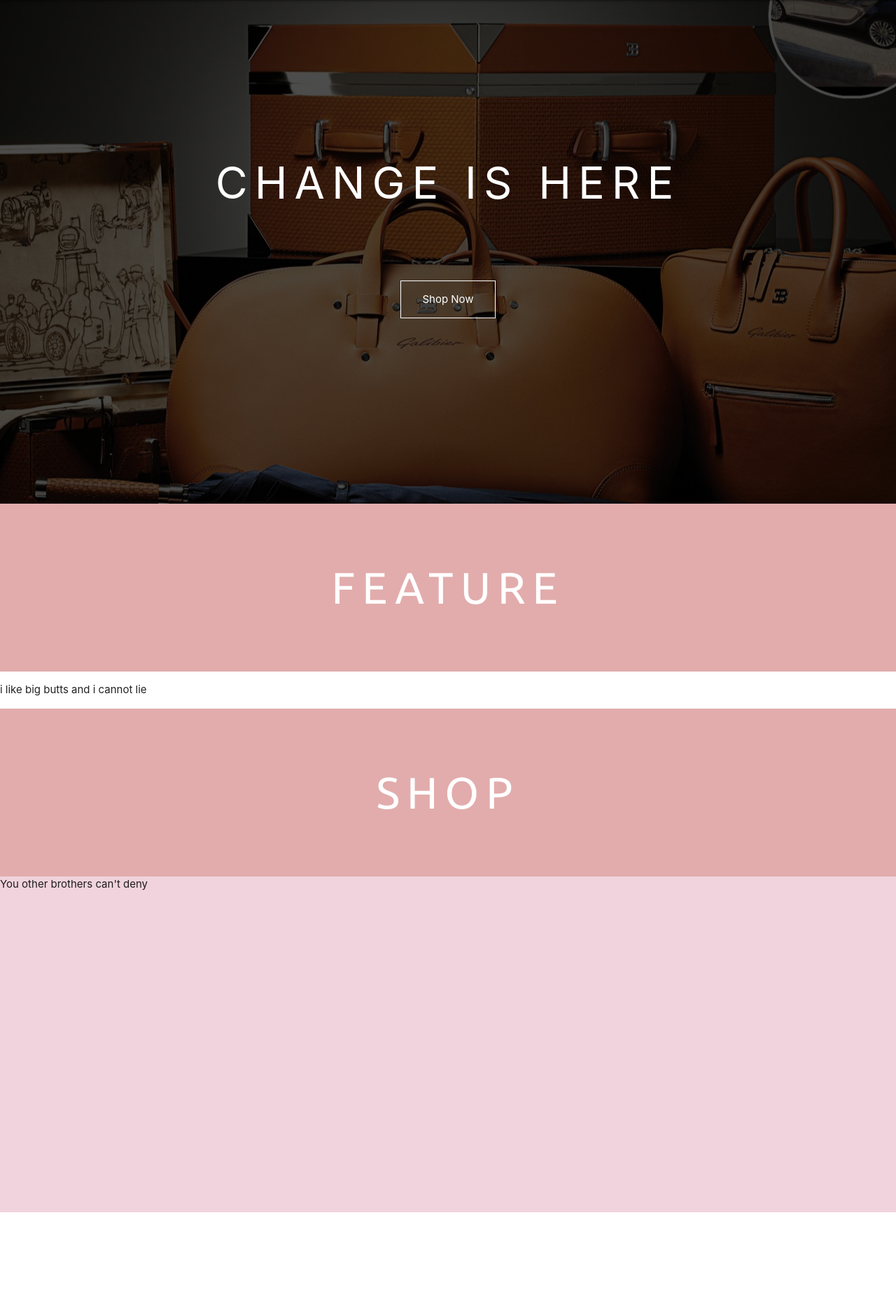
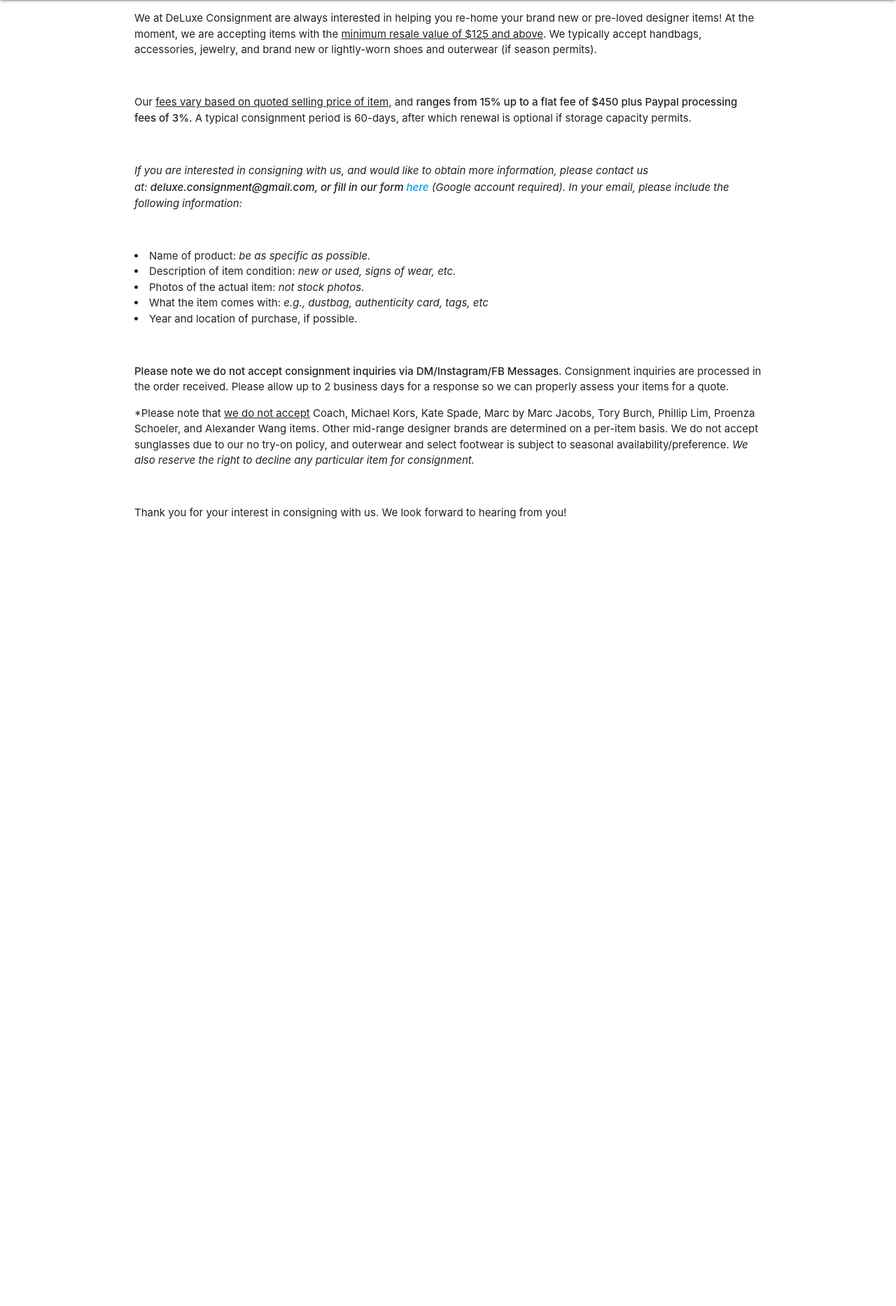
Before and after one commit to LemonFace0309/Deluxe-Consignment, a Django app: page /consign in a window 1280 px wide. Shown: the part 128-1995 px from the top of the page at 70% size. After the commit the page ends 870 px from the top, so only its background shows below. Run offline with Django 3.2, Linux system fonts and the light colour scheme; parts of the project's set-up code (start-up, migrations or seed data) failed here and were passed over; some libraries are stand-ins or nearby versions.

Commit message:
consign page

```diff
--- a/Deluxe_Consignment/store/templates/store/consign.html
+++ b/Deluxe_Consignment/store/templates/store/consign.html
@@ -3,20 +3,54 @@
 
 {% block content %}
 <link rel="stylesheet" type="text/css" href="{% static 'css/home.css' %}">
-
-<div class="parallax-container">
-    <div class="parallax"><img class="parallax-image" src="{% static 'images/open-bag.jpg' %}"></div>
-    <div style="margin-bottom: 20vh">
-        <h1>Change is Here</h1>
-        <a class="custom_btn" href="#">Shop Now</a>
+<div class="container">
+    <div class="col offset-l2 l4">
+        <p>We at DeLuxe Consignment are always interested in helping you re-home your brand new or pre-loved designer
+            items!&nbsp;At
+            the moment, we are accepting items with the
+            <span style="text-decoration: underline;">minimum resale value of $125 and above</span>.
+            We typically accept handbags, accessories, jewelry, and brand new or lightly-worn shoes and outerwear (if
+            season
+            permits).&nbsp;
+        </p>
+        <p>&nbsp;</p>
+        <p>Our
+            <span style="text-decoration: underline;">fees vary based on quoted selling price of item,</span>
+            and
+            <strong>ranges from 15% up to a flat fee of $450 plus Paypal processing fees of 3%.</strong>
+            A typical consignment period is 60-days, after which renewal is optional if storage capacity permits.&nbsp;
+        </p>
+        <p>&nbsp;</p>
+        <address>If you are interested in consigning with us, and would like to obtain more information, please contact
+            us
+            at:&nbsp;<strong><em>deluxe.consignment@gmail.com, or&nbsp;</em><em>fill in our form&nbsp;<span
+                    style="color: #00ccff;"><a href="https://forms.gle/aqp2MM7U7mUpJT3R9"><span>here</span></a></span><span
+                    style="color: #00ccff; font-size: medium;"><span
+                    style="color: #00ccff;">&nbsp;</span></span></em></strong>(Google account required).&nbsp;In your
+            email,
+            please include the following information:&nbsp;
+        </address>
+        <p>&nbsp;</p>
+        <li>Name of product:&nbsp;<em>be as specific as possible.&nbsp;</em></li>
+        <li>Description of item condition:&nbsp;<em>new or used, signs of wear, etc.</em>&nbsp;</li>
+        <li>Photos of the actual item:&nbsp;<em>not stock photos.&nbsp;</em></li>
+        <li>What the item comes with:&nbsp;<em>e.g., dustbag, authenticity card, tags, etc</em></li>
+        <li>Year and location of purchase, if possible.&nbsp;</li>
+        <p>&nbsp;</p>
+        <p><strong>Please note we&nbsp;do not accept consignment inquiries via DM/Instagram/FB Messages. </strong>Consignment
+            inquiries are processed in the order received. Please allow up to 2 business days for a response so we can
+            properly assess your items for a quote.&nbsp;&nbsp;</p>
+        <p>*Please note that <span style="text-decoration: underline;">we do not accept</span> Coach, Michael Kors, Kate
+            Spade, Marc by Marc Jacobs, Tory Burch, Phillip Lim, Proenza Schoeler, and Alexander Wang items. Other
+            mid-range
+            designer brands are determined on a per-item basis. We do not accept sunglasses due to our no try-on policy,
+            and
+            outerwear and select footwear is subject to seasonal availability/preference. <em>We also reserve the right
+                to
+                decline any particular item for consignment.&nbsp;</em></p>
+        <p>&nbsp;</p>
+        <p>Thank you for your interest in consigning with us. We look forward to hearing from you!&nbsp;</p>
     </div>
 </div>
 
-
-<div class="banner"><h1>Feature</h1></div>
-<div class="section">i like big butts and i cannot lie</div>
-<div class="banner"><h1>Shop</h1></div>
-<div style="background-color: rgb(240, 211, 221); height: 60vh;">You other brothers can't deny</div>
-<a class="custom_btn" href="#">Shop Now</a>
-
 {% endblock content %}
```
